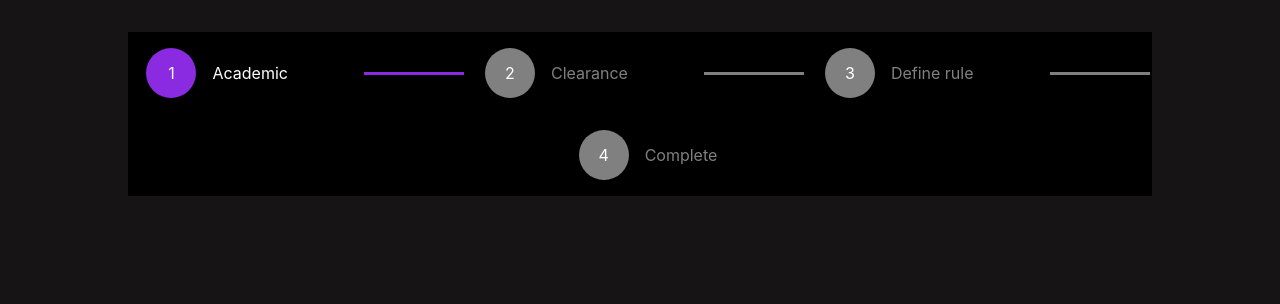
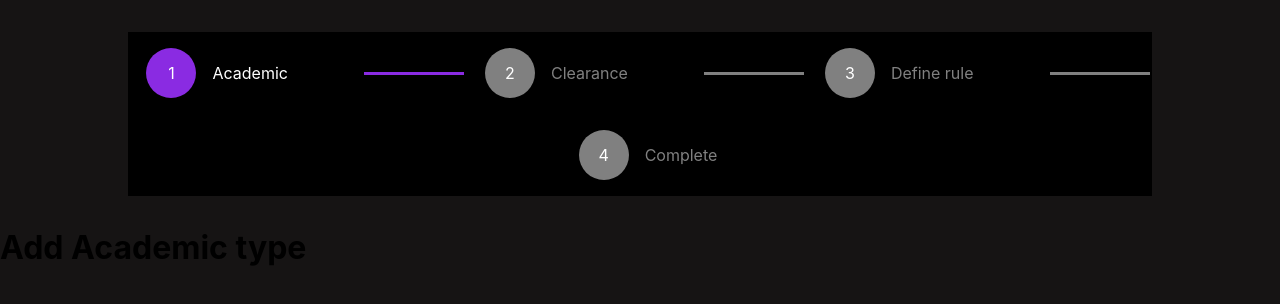
Before and after one commit to kennataddese6/BISCS, a React (Create React App) app in the folder frontend/: page / in a window 1280 px wide. Shown: the top 304 px of the page. Built offline with nearby package versions, Linux system fonts and the light colour scheme.

Commit message:
add step one header text

```diff
--- a/frontend/src/App.js
+++ b/frontend/src/App.js
@@ -23,6 +23,7 @@ function App() {
           <div className="stepText inactiveText"> Complete </div>
         </div>
       </div>
+      <h1 className = 'stepOneHeaderText'> Add Academic type</h1>
     </>
   );
 }
```
